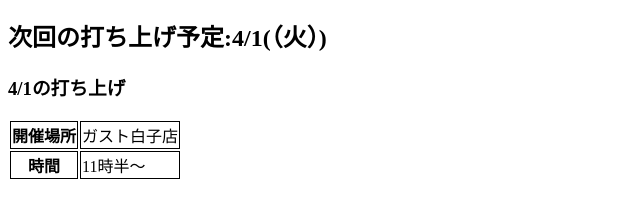
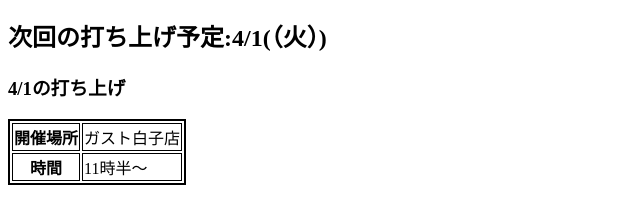
Before and after one commit to marimesyosinsya/Uchiage_Group, a plain HTML site: page index.html in a window 1280 px wide. Shown: the part 57-280 px from the top of the page, without its empty margins (0-640 px from the left). Drawn offline with Linux system fonts and the light colour scheme.

Commit message:
Update index.html

```diff
--- a/index.html
+++ b/index.html
@@ -15,6 +15,9 @@
         </tr>
       </table>
       <style>
+        table {
+          border: 2px solid;
+        }
         th,td {
           border: 1px solid;
         }
```
